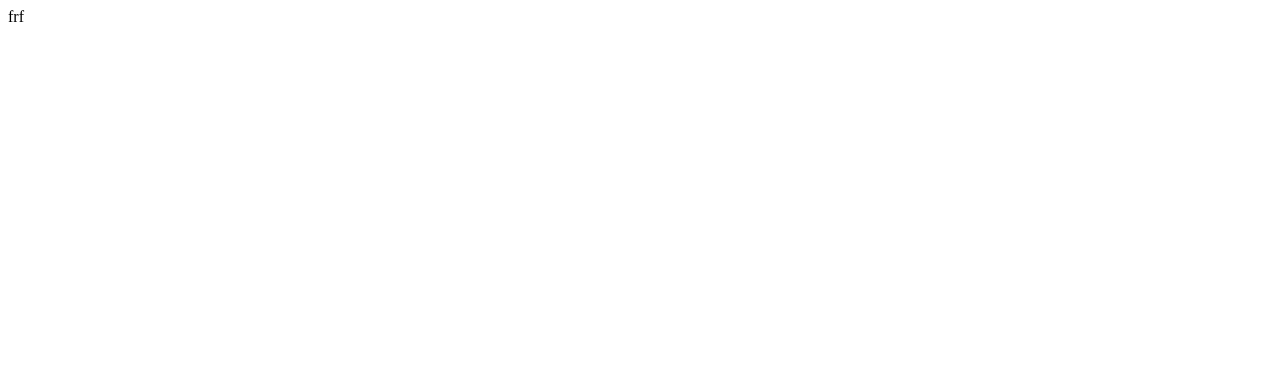
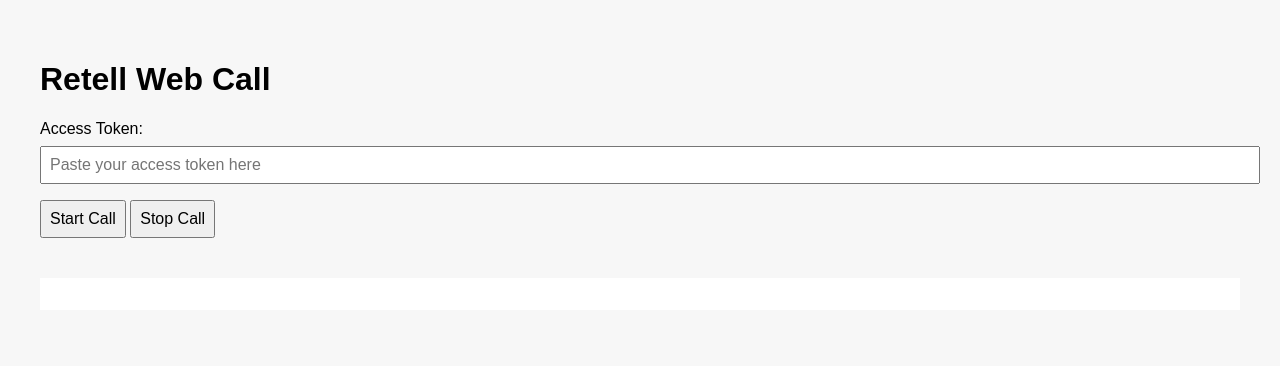
Before and after one commit to thijssmit2221/retell-call2, a website: page retell-call-backend/public/index.html in a window 1280 px wide. Drawn offline with Linux system fonts and the light colour scheme.

Commit message:
Update index.html

```diff
--- a/retell-call-backend/public/index.html
+++ b/retell-call-backend/public/index.html
@@ -1 +1,31 @@
-frf
+<!DOCTYPE html>
+<html lang="en">
+  <head>
+    <meta charset="UTF-8" />
+    <title>Retell Web Call</title>
+    <meta name="viewport" content="width=device-width, initial-scale=1.0" />
+    <style>
+      body {
+        font-family: Arial, sans-serif;
+        padding: 2rem;
+        background: #f7f7f7;
+      }
+      input, button {
+        margin: 0.5rem 0;
+        padding: 0.5rem;
+        font-size: 1rem;
+      }
+    </style>
+  </head>
+  <body>
+    <h1>Retell Web Call</h1>
+    <label for="token">Access Token:</label><br />
+    <input id="token" type="text" style="width: 100%;" placeholder="Paste your access token here" />
+    <br />
+    <button onclick="startCall()">Start Call</button>
+    <button onclick="stopCall()">Stop Call</button>
+    <pre id="log" style="margin-top:2rem; background:#fff; padding:1rem;"></pre>
+
+    <script type="module" src="./index.js"></script>
+  </body>
+</html>
```
